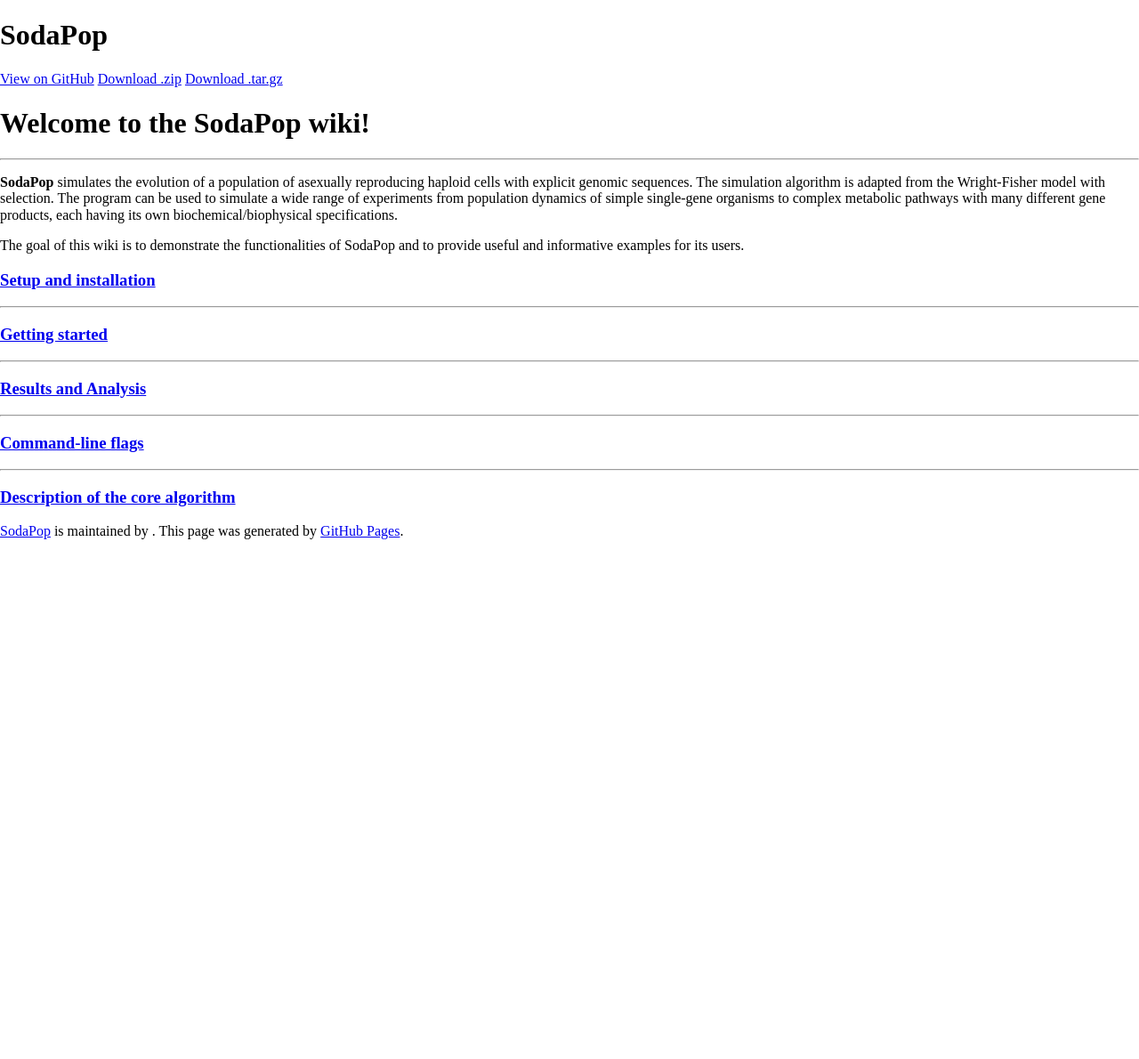
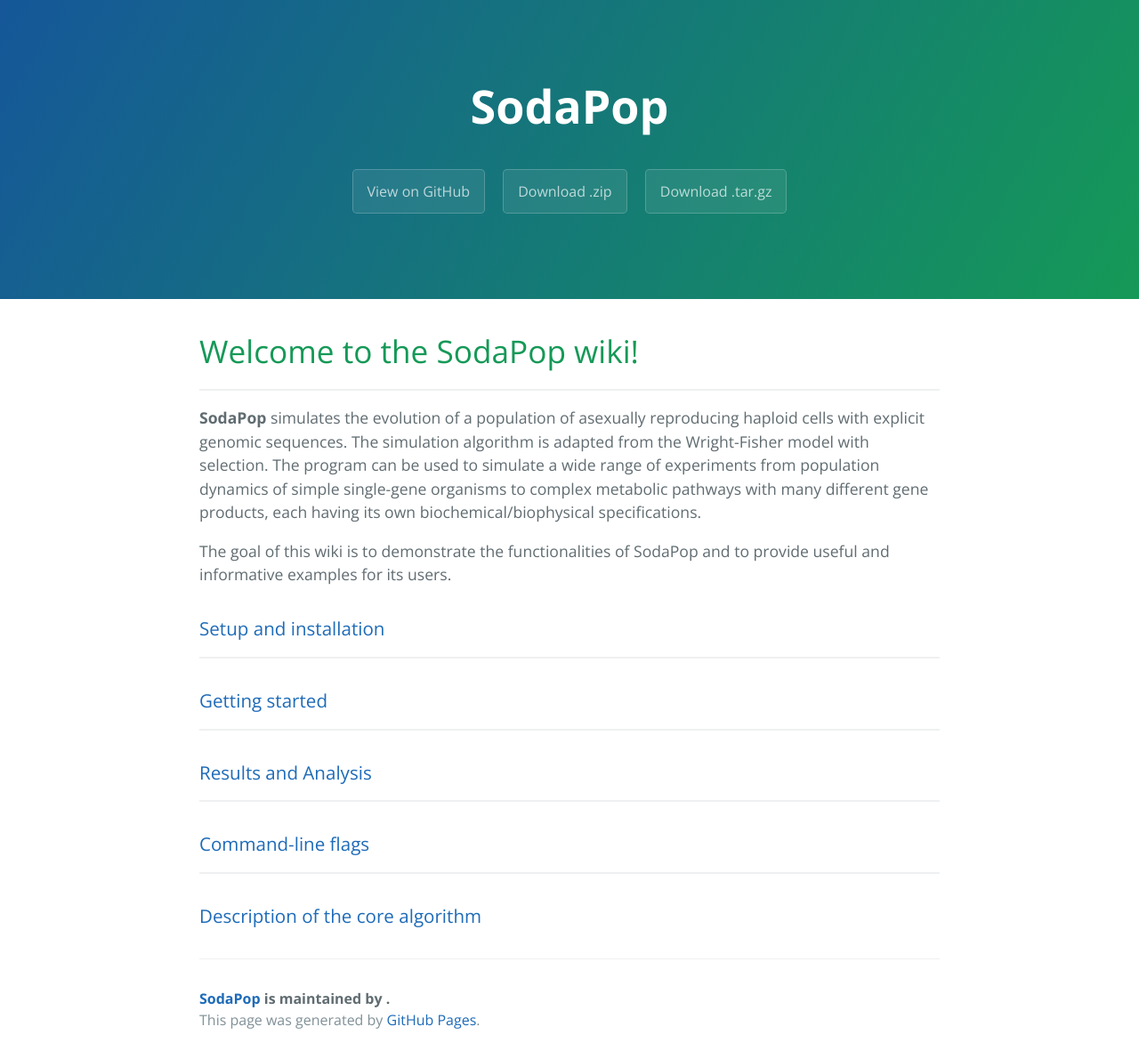
Before and after one commit to louisgt/SodaPop, a Jekyll site: the page built from index.md, in a window 1280 px wide. Shown: the whole page at 89% size. Built offline with Jekyll 4.4.1, drawn with Linux system fonts in a browser that asks for light colours; nearby versions of some CDN libraries; library files that are not in the unit come from our copies; before the commit the page ends 900 px from its top, so only the background shows below that.

```diff
--- a/_config.yml
+++ b/_config.yml
@@ -3,4 +3,4 @@ permalink: /_posts/:year/:month/:day/:title
 title: SodaPop
 description: A fast, versatile forward-time simulator for large-scale population dynamics and molecular evolution.
 show_downloads: "true"
-baseurl: "SodaPop/"
+baseurl: "/SodaPop"
```
